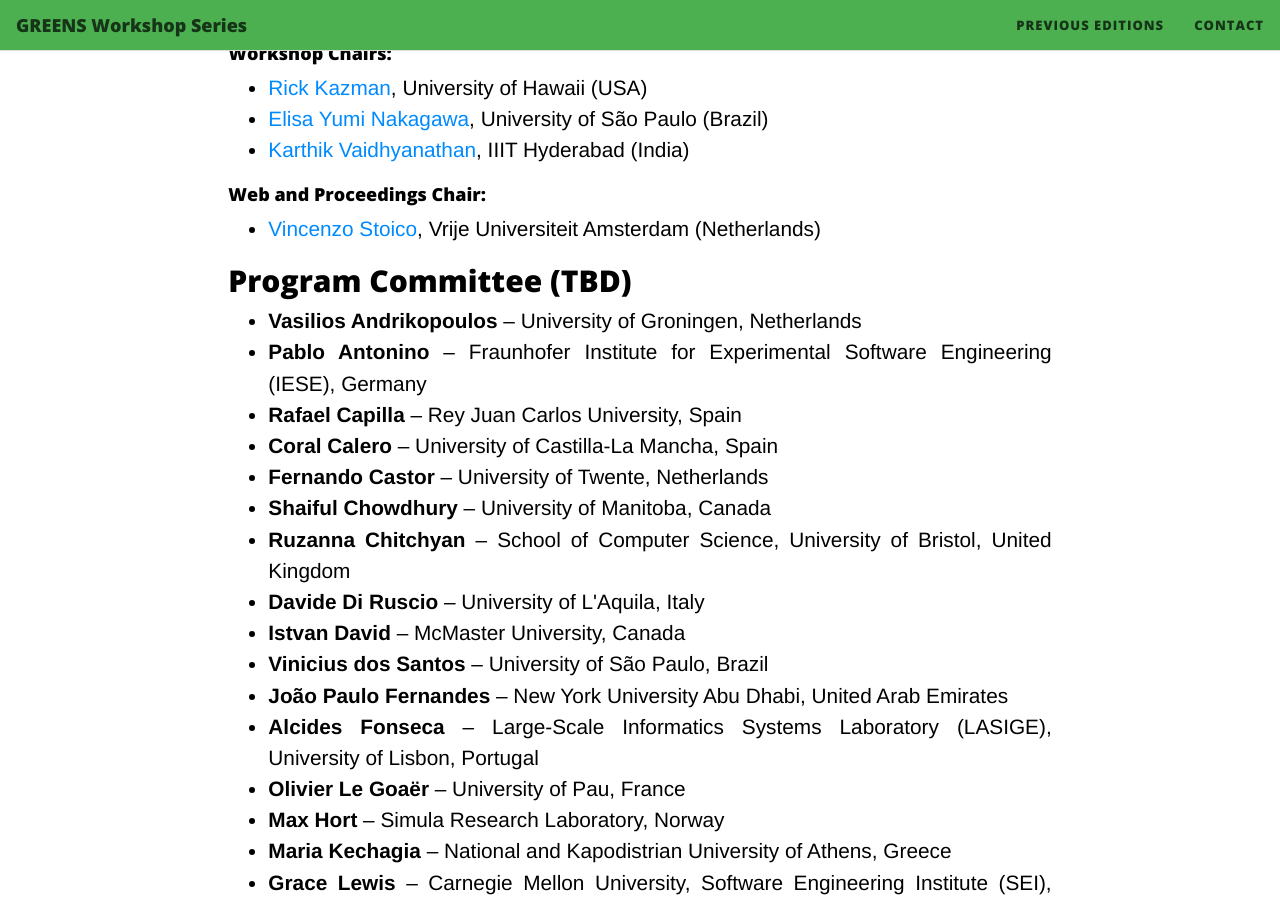
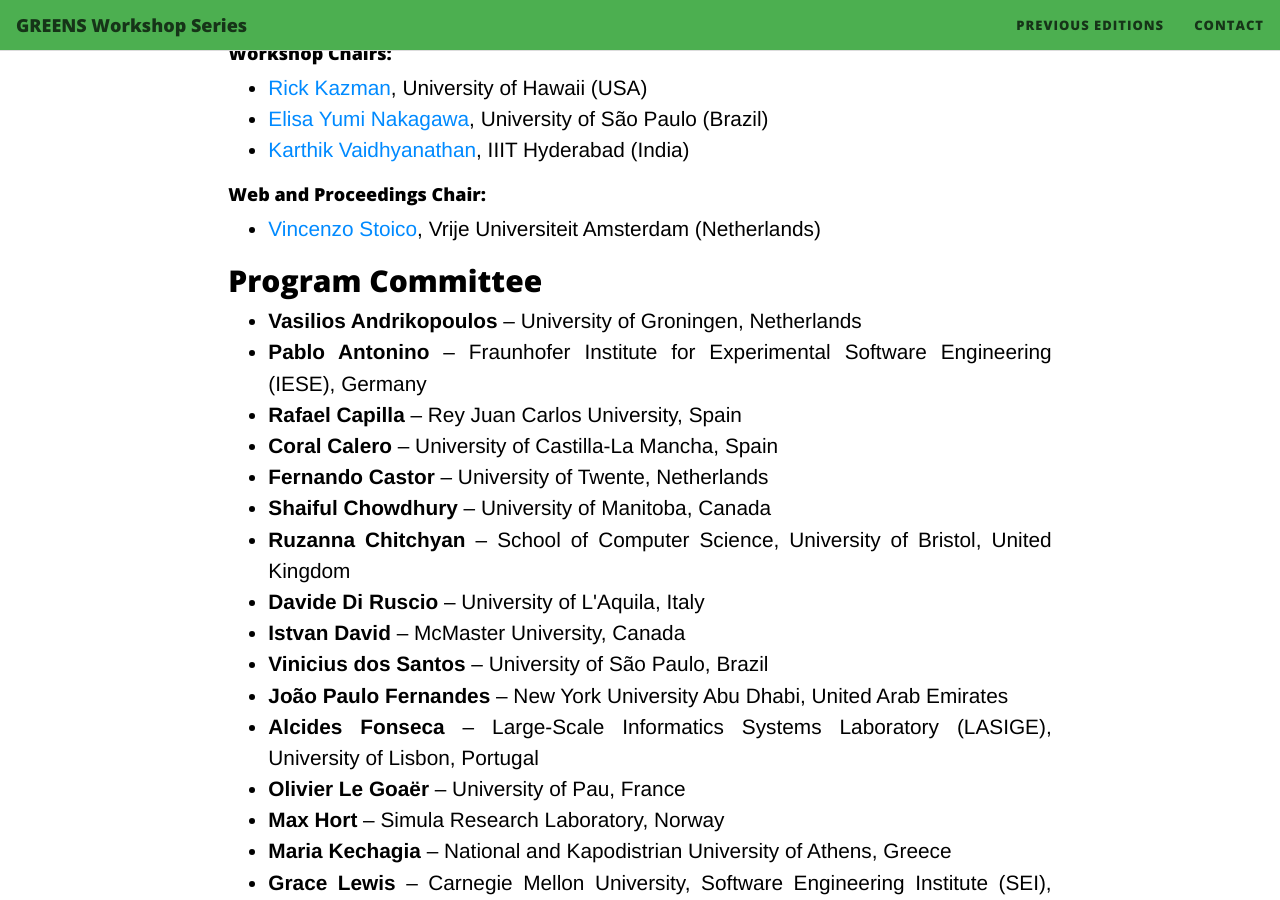
Before and after one commit to greensworkshop/greensworkshop.github.io, a Jekyll site: the page built from index.html, in a window 1280 px wide and 900 px high, scrolled down 5695 px. Built offline with Jekyll 4.4.1, drawn with Linux system fonts in a browser that asks for light colours; nearby versions of some CDN libraries; the list of posts is cut into pages by our own code.

Commit message:
removing TDB

```diff
--- a/index.html
+++ b/index.html
@@ -380,7 +380,7 @@ subtitle: Official website of the International Workshop on Green and Sustainabl
   </li>
 </ul>
 
-<h2 id="program-committee">Program Committee (TBD)</h2>
+<h2 id="program-committee">Program Committee</h2>
 <ul>
   <li>
     <strong>Vasilios Andrikopoulos</strong> – University of Groningen,
```
